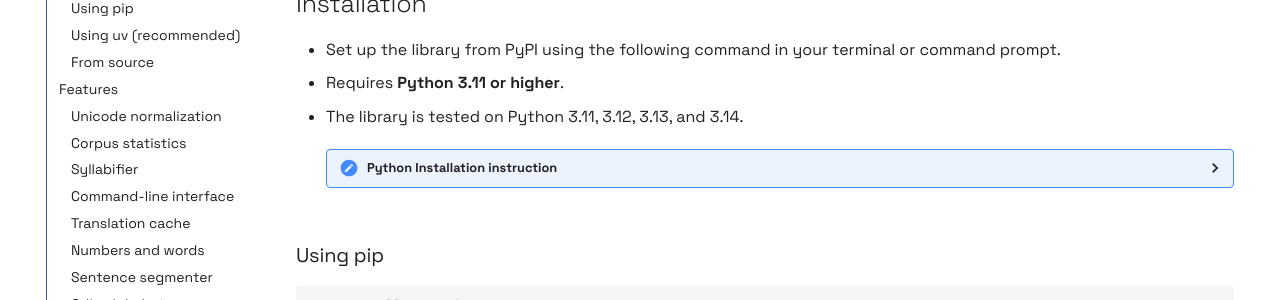
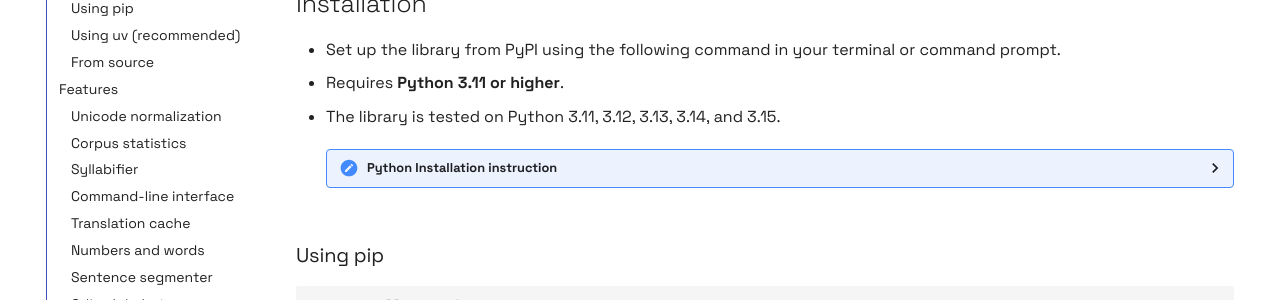
Before and after one commit to soumendrak/openodia, an MkDocs documentation site: the page built from docs/index.md, in a window 1280 px wide and 900 px high, scrolled down 761 px. Shown: the part 154-454 px from the top of the window. Built offline with MkDocs 1.6.1 and Material for MkDocs 9.7.7, drawn with Linux system fonts in a browser that asks for light colours; emoji names are drawn with the system emoji font; comment, search, counter and statistics services are not loaded.

Commit message:
Add Python 3.15 support: classifier, CI matrices, docs (#277)

```diff
--- a/docs/index.md
+++ b/docs/index.md
@@ -19,7 +19,7 @@
 
 - Set up the library from PyPI using the following command in your terminal or command prompt.
 - Requires **Python 3.11 or higher**.
-- The library is tested on Python 3.11, 3.12, 3.13, and 3.14.
+- The library is tested on Python 3.11, 3.12, 3.13, 3.14, and 3.15.
 
     ??? hint "Python Installation instruction"
         You can download Python from [Python official website](https://www.python.org/downloads/) and install on your system.
--- a/pyproject.toml
+++ b/pyproject.toml
@@ -17,6 +17,7 @@
     "Programming Language :: Python :: 3.12",
     "Programming Language :: Python :: 3.13",
     "Programming Language :: Python :: 3.14",
+    "Programming Language :: Python :: 3.15",
     "Topic :: Text Processing :: Linguistic",
     "Topic :: Software Development :: Libraries :: Python Modules",
 ]
```
Also changed, not shown: README.md (+1 -1 lines), 3 other files.
